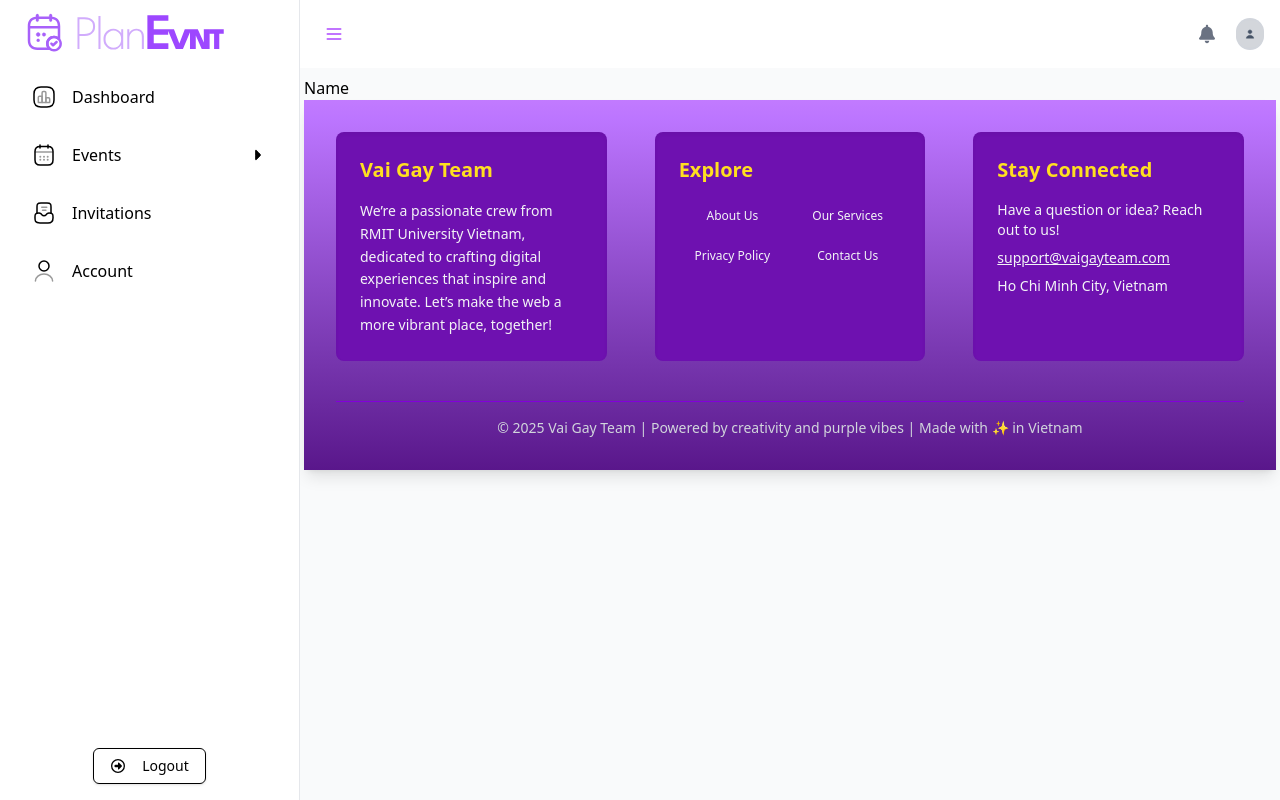
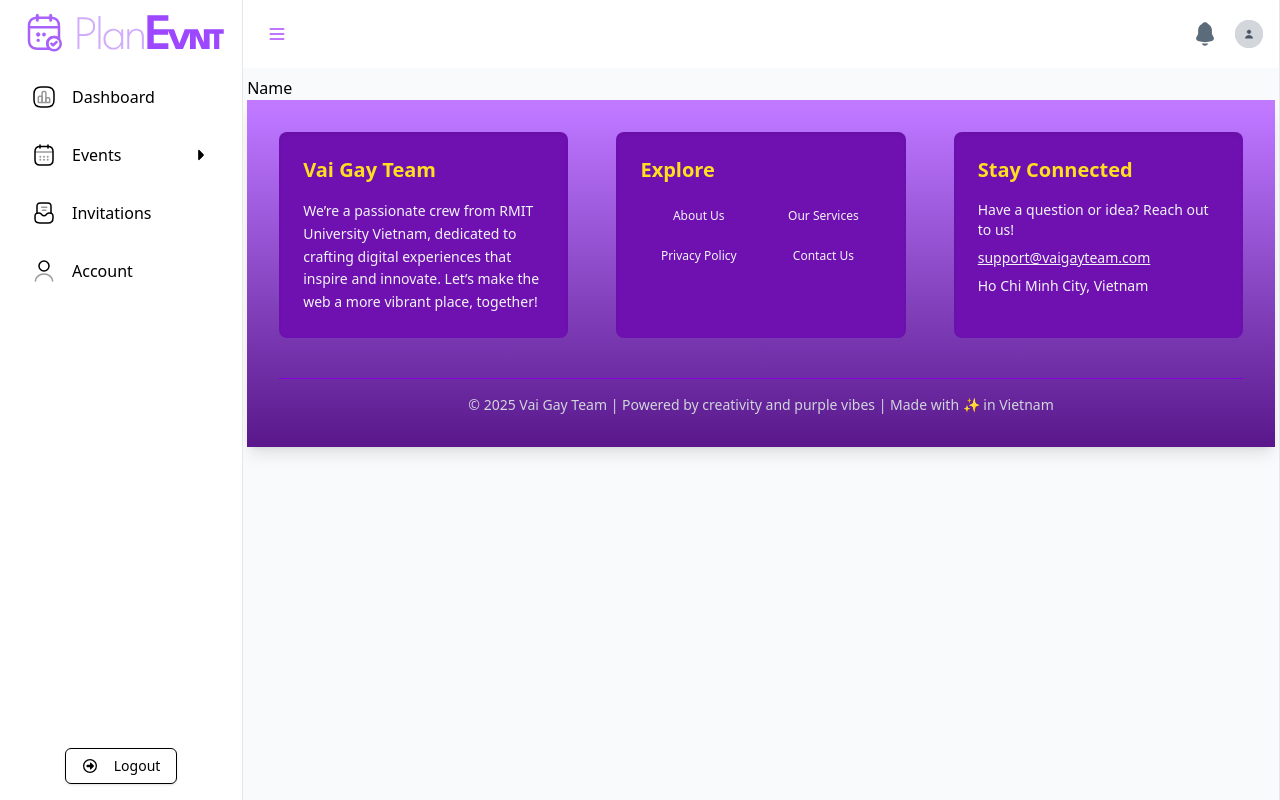
Before and after one commit to BachNguyenT/FullStackDev_Group4_Project, a React (Vite) app: page /workspace in a window 1280 px wide. Built offline with nearby package versions, Linux system fonts and the light colour scheme; no server answers.

Commit message:
Make Sidebar and Header Mobile resposive

```diff
--- a/src/components/DefaultLayout/components/Header.tsx
+++ b/src/components/DefaultLayout/components/Header.tsx
@@ -1,19 +1,24 @@
 import { FontAwesomeIcon } from "@fortawesome/react-fontawesome";
 import { faBell } from "@fortawesome/free-solid-svg-icons";
+import Notification from "@/assets/Icons/notification.svg";
 
 import { Button } from "@/components/ui/components/Button";
 import { useLayoutContext } from "@/context/LayoutContext";
 import { useAvatarContext } from "@/context/AvatarContext";
 import { useNavigate } from "react-router-dom";
 
-
-function Header({avatarURL}: {avatarURL: string}) {
+function Header({
+  avatarURL,
+  sidebarOpen,
+}: {
+  avatarURL: string;
+  sidebarOpen: boolean;
+}) {
   const navigate = useNavigate();
   const { toggleSidebar } = useLayoutContext();
 
   return (
-    <div className="flex items-center justify-end gap-4 m-[16px] transition-all duration-300">
-      <span className="w-full justify-start">
+    <div className="flex items-center m-[16px] transition-all duration-300">
       <button
         onClick={toggleSidebar}
         className="p-2 hover:bg-purple-200 rounded-md"
@@ -32,18 +37,28 @@ function Header({avatarURL}: {avatarURL: string}) {
           />
         </svg>
       </button>
-      </span>
-
+      <span
+        className={`justify-end flex flex-row gap-4 ${
+          sidebarOpen ? "w-0 md:w-full" : "w-full"
+        }`}
+      >
         <Button size="icon" variant="ghost">
-        <FontAwesomeIcon icon={faBell} className="text-gray-500 text-5xl" />
+          <div className="w-full h-full flex items-center justify-center text-white font-semibold ">
+            <img src={Notification} />
+          </div>
         </Button>
 
         {/* Avatar Circle */}
-      <Button size="icon" variant="ghost" onClick={() => navigate("/workspace/account")}>
-        <div className="w-8 h-8 rounded-full bg-gray-300 flex items-center justify-center text-white font-semibold overflow-hidden">
+        <Button
+          size="icon"
+          variant="ghost"
+          onClick={() => navigate("/workspace/account")}
+        >
+          <div className="w-full h-full rounded-full bg-gray-300 flex items-center justify-center text-white font-semibold ">
             <img src={avatarURL} />
           </div>
         </Button>
+      </span>
     </div>
   );
 }
--- a/src/components/DefaultLayout/components/Sidebar.tsx
+++ b/src/components/DefaultLayout/components/Sidebar.tsx
@@ -55,7 +55,7 @@ function Sidebar() {
   return (
     <div
       className={`flex flex-col bg-white border-r border-gray-200 h-full ${
-        sidebarOpen ? "w-[300px]" : "[50px]"
+        sidebarOpen ? "w-full md:w-[300px]" : "w-0 md:w-[95px]"
       }`}
     >
       {/* Sidebar Header */}
--- a/src/pages/user/Workspace.tsx
+++ b/src/pages/user/Workspace.tsx
@@ -79,16 +79,30 @@ function Workspace() {
     <LayoutContext.Provider value={{ sidebarOpen, toggleSidebar }}>
       <div className="w-screen h-screen flex overflow-hidden">
         <Sidebar />
-          <div className="flex flex-col flex-1 transition-all duration-300">
-            <Header avatarURL={avatarURL} />
-            <div className="overflow-y-auto h-[calc(100vh-4rem)] px-1 py-2 bg-gray-50">
+        <div
+          className={`flex flex-col bg-white border-r border-gray-200 h-full ${
+            sidebarOpen ? "w-[65px] md:w-full" : "w-full"
+          }`}
+        >
+          <Header avatarURL={avatarURL} sidebarOpen={sidebarOpen} />
+          <div className="overflow-y-auto overflow-x-scroll h-[calc(100vh-4rem)] px-1 py-2  bg-gray-50">
             <Routes>
               {/* Dashboard of the workspace */}
-                <Route path="" element={<div>Name <Footer /> </div>} />
+              <Route
+                path=""
+                element={
+                  <div>
+                    Name <Footer />{" "}
+                  </div>
+                }
+              />
               {/* Resolve invalid path */}
               <Route path="*" element={<Navigate to="/not-found-page" />} />
               {/* Show all events */}
-                <Route path="event" element={<Event sidebarOpen={sidebarOpen} />} />
+              <Route
+                path="event"
+                element={<Event sidebarOpen={sidebarOpen} />}
+              />
               {/* Dashboard of a specific event */}
               <Route path="event/${eventId}" element={<EventDashboardHost />} />
 
@@ -97,11 +111,13 @@ function Workspace() {
 
               <Route path="event/${eventId}/edit" element={<EventEdit />} />
               <Route path="invitation" element={<Invitation />} />
-                <Route path="invitation/${invitation.id}" element={<InvitationDashboardAttendee />}/>
+              <Route
+                path="invitation/${invitation.id}"
+                element={<InvitationDashboardAttendee />}
+              />
               <Route path="account" element={<Account />} />
             </Routes>
-              <div className="mt-auto ">
-              </div>
+            <div className="mt-auto "></div>
           </div>
         </div>
       </div>
```
Also changed, not shown: src/assets/Icons/notification.svg (added). Lines whose indentation alone changed are shown as unchanged.
